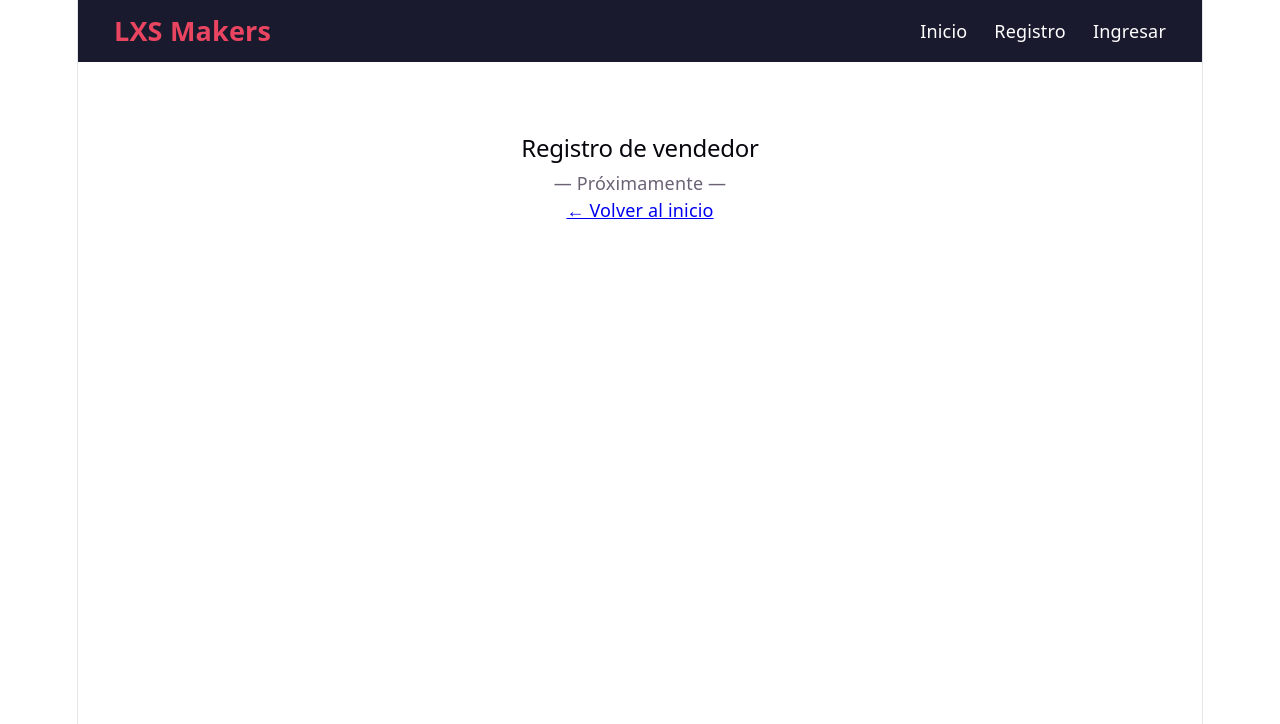
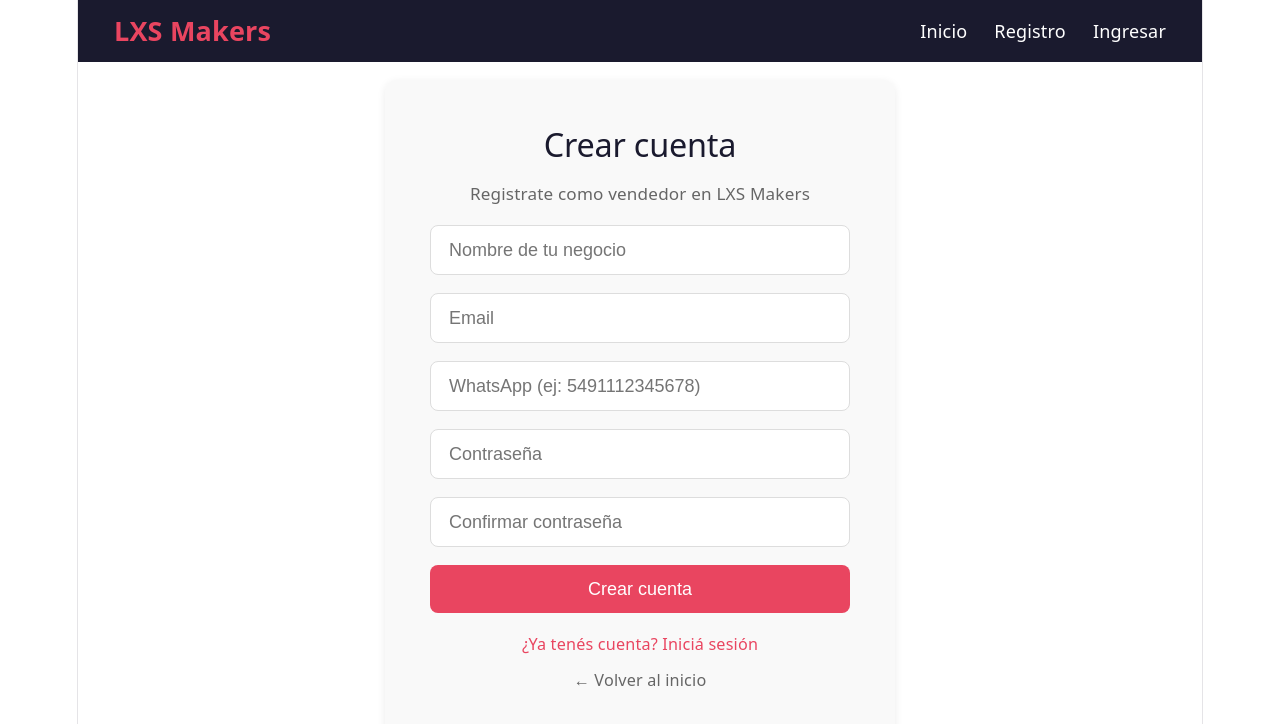
Before and after one commit to Ramiro-Mujica/lxs-makers, a React app in the folder frontend/: page /registro in a window 1280 px wide. Shown: the top 724 px of the page. Built offline with nearby package versions, Linux system fonts and the light colour scheme; the HTML template or start-up script is replaced by a standard one.

Commit message:
páginas de login y registro

```diff
--- a/frontend/src/pages/Login.jsx
+++ b/frontend/src/pages/Login.jsx
@@ -1,18 +1,180 @@
 // frontend/src/pages/Login.jsx
-import { Link } from "react-router-dom";
+import { useState } from "react";
+import { Link, useNavigate } from "react-router-dom";
 
 function Login() {
+  const navigate = useNavigate();
+  const [form, setForm] = useState({ email: "", password: "" });
+  const [error, setError] = useState("");
+  const [loading, setLoading] = useState(false);
+
+  const handleChange = (e) => {
+    setForm({ ...form, [e.target.name]: e.target.value });
+  };
+
+  const handleSubmit = async () => {
+    setError("");
+    setLoading(true);
+
+    try {
+      const response = await fetch("http://127.0.0.1:8000/auth/login", {
+        method: "POST",
+        headers: { "Content-Type": "application/json" },
+        body: JSON.stringify(form),
+      });
+
+      const data = await response.json();
+
+      if (!response.ok) {
+        setError(data.detail || "Error al iniciar sesión.");
+        return;
+      }
+
+      // Guardar token y rol en localStorage
+      localStorage.setItem("token", data.access_token);
+      localStorage.setItem("rol", data.rol);
+      localStorage.setItem("estado", data.estado);
+
+      // Redirigir según rol y estado
+      if (data.rol === "administrador") {
+        navigate("/admin");
+      } else if (data.rol === "vendedor" && data.estado === "activo") {
+        navigate("/vendedor");
+      } else if (data.rol === "vendedor" && data.estado === "pendiente") {
+        navigate("/pendiente");
+      } else {
+        setError("Tu cuenta está deshabilitada. Contactá al administrador.");
+      }
+    } catch {
+      setError("No se pudo conectar con el servidor.");
+    } finally {
+      setLoading(false);
+    }
+  };
+
   return (
     <div style={styles.container}>
-      <h2>Iniciar sesión</h2>
-      <p>— Próximamente —</p>
-      <Link to="/">← Volver al inicio</Link>
+      <div style={styles.card}>
+        <h2 style={styles.titulo}>Iniciar sesión</h2>
+        <p style={styles.subtitulo}>Accedé a tu panel de LXS Makers</p>
+
+        <input
+          style={styles.input}
+          type="email"
+          name="email"
+          placeholder="Email"
+          value={form.email}
+          onChange={handleChange}
+        />
+        <input
+          style={styles.input}
+          type="password"
+          name="password"
+          placeholder="Contraseña"
+          value={form.password}
+          onChange={handleChange}
+        />
+
+        {error && <p style={styles.error}>{error}</p>}
+
+        <button
+          style={loading ? styles.botonDesactivado : styles.boton}
+          onClick={handleSubmit}
+          disabled={loading}
+        >
+          {loading ? "Ingresando..." : "Ingresar"}
+        </button>
+
+        <div style={styles.links}>
+          <Link to="/registro" style={styles.link}>¿No tenés cuenta? Registrate</Link>
+          <Link to="/" style={styles.linkVolver}>← Volver al inicio</Link>
+        </div>
+      </div>
     </div>
   );
 }
 
 const styles = {
-  container: { maxWidth: "400px", margin: "4rem auto", textAlign: "center" },
+  container: {
+    display: "flex",
+    justifyContent: "center",
+    alignItems: "center",
+    minHeight: "80vh",
+    padding: "1rem",
+  },
+  card: {
+    backgroundColor: "#f9f9f9",
+    borderRadius: "12px",
+    padding: "2.5rem",
+    width: "100%",
+    maxWidth: "420px",
+    boxShadow: "0 2px 8px rgba(0,0,0,0.08)",
+    display: "flex",
+    flexDirection: "column",
+    gap: "1rem",
+  },
+  titulo: {
+    fontSize: "1.8rem",
+    color: "#1a1a2e",
+    margin: 0,
+    textAlign: "center",
+  },
+  subtitulo: {
+    color: "#666",
+    textAlign: "center",
+    margin: 0,
+    fontSize: "0.95rem",
+  },
+  input: {
+    width: "100%",
+    padding: "0.75rem 1rem",
+    borderRadius: "8px",
+    border: "1px solid #ddd",
+    fontSize: "1rem",
+    boxSizing: "border-box",
+  },
+  boton: {
+    backgroundColor: "#e94560",
+    color: "#fff",
+    border: "none",
+    borderRadius: "8px",
+    padding: "0.75rem",
+    fontSize: "1rem",
+    cursor: "pointer",
+    width: "100%",
+  },
+  botonDesactivado: {
+    backgroundColor: "#ccc",
+    color: "#fff",
+    border: "none",
+    borderRadius: "8px",
+    padding: "0.75rem",
+    fontSize: "1rem",
+    cursor: "not-allowed",
+    width: "100%",
+  },
+  error: {
+    color: "#e94560",
+    fontSize: "0.9rem",
+    textAlign: "center",
+    margin: 0,
+  },
+  links: {
+    display: "flex",
+    flexDirection: "column",
+    alignItems: "center",
+    gap: "0.5rem",
+  },
+  link: {
+    color: "#e94560",
+    textDecoration: "none",
+    fontSize: "0.9rem",
+  },
+  linkVolver: {
+    color: "#666",
+    textDecoration: "none",
+    fontSize: "0.9rem",
+  },
 };
 
 export default Login;
--- a/frontend/src/pages/Registro.jsx
+++ b/frontend/src/pages/Registro.jsx
@@ -1,18 +1,248 @@
 // frontend/src/pages/Registro.jsx
-import { Link } from "react-router-dom";
+import { useState } from "react";
+import { Link, useNavigate } from "react-router-dom";
 
 function Registro() {
+  const navigate = useNavigate();
+  const [form, setForm] = useState({
+    email: "",
+    password: "",
+    confirmar_password: "",
+    nombre_negocio: "",
+    whatsapp: "",
+  });
+  const [error, setError]       = useState("");
+  const [loading, setLoading]   = useState(false);
+  const [exitoso, setExitoso]   = useState(false);
+
+  const handleChange = (e) => {
+    setForm({ ...form, [e.target.name]: e.target.value });
+  };
+
+  const handleSubmit = async () => {
+    setError("");
+
+    if (form.password !== form.confirmar_password) {
+      setError("Las contraseñas no coinciden.");
+      return;
+    }
+
+    if (form.password.length < 6) {
+      setError("La contraseña debe tener al menos 6 caracteres.");
+      return;
+    }
+
+    setLoading(true);
+
+    try {
+      const response = await fetch("http://127.0.0.1:8000/auth/registro", {
+        method: "POST",
+        headers: { "Content-Type": "application/json" },
+        body: JSON.stringify({
+          email:          form.email,
+          password:       form.password,
+          nombre_negocio: form.nombre_negocio,
+          whatsapp:       form.whatsapp,
+        }),
+      });
+
+      const data = await response.json();
+
+      if (!response.ok) {
+        setError(data.detail || "Error al registrarse.");
+        return;
+      }
+
+      setExitoso(true);
+    } catch {
+      setError("No se pudo conectar con el servidor.");
+    } finally {
+      setLoading(false);
+    }
+  };
+
+  // Pantalla de éxito tras el registro
+  if (exitoso) {
+    return (
+      <div style={styles.container}>
+        <div style={styles.card}>
+          <div style={styles.iconoExito}>✓</div>
+          <h2 style={styles.titulo}>¡Registro exitoso!</h2>
+          <p style={styles.subtitulo}>
+            Tu cuenta está <strong>pendiente de aprobación</strong>.
+            El administrador revisará tu solicitud y te habilitará para usar tu panel.
+          </p>
+          <Link to="/" style={styles.botonLink}>← Volver al inicio</Link>
+        </div>
+      </div>
+    );
+  }
+
   return (
     <div style={styles.container}>
-      <h2>Registro de vendedor</h2>
-      <p>— Próximamente —</p>
-      <Link to="/">← Volver al inicio</Link>
+      <div style={styles.card}>
+        <h2 style={styles.titulo}>Crear cuenta</h2>
+        <p style={styles.subtitulo}>Registrate como vendedor en LXS Makers</p>
+
+        <input
+          style={styles.input}
+          type="text"
+          name="nombre_negocio"
+          placeholder="Nombre de tu negocio"
+          value={form.nombre_negocio}
+          onChange={handleChange}
+        />
+        <input
+          style={styles.input}
+          type="email"
+          name="email"
+          placeholder="Email"
+          value={form.email}
+          onChange={handleChange}
+        />
+        <input
+          style={styles.input}
+          type="text"
+          name="whatsapp"
+          placeholder="WhatsApp (ej: 5491112345678)"
+          value={form.whatsapp}
+          onChange={handleChange}
+        />
+        <input
+          style={styles.input}
+          type="password"
+          name="password"
+          placeholder="Contraseña"
+          value={form.password}
+          onChange={handleChange}
+        />
+        <input
+          style={styles.input}
+          type="password"
+          name="confirmar_password"
+          placeholder="Confirmar contraseña"
+          value={form.confirmar_password}
+          onChange={handleChange}
+        />
+
+        {error && <p style={styles.error}>{error}</p>}
+
+        <button
+          style={loading ? styles.botonDesactivado : styles.boton}
+          onClick={handleSubmit}
+          disabled={loading}
+        >
+          {loading ? "Registrando..." : "Crear cuenta"}
+        </button>
+
+        <div style={styles.links}>
+          <Link to="/login" style={styles.link}>¿Ya tenés cuenta? Iniciá sesión</Link>
+          <Link to="/" style={styles.linkVolver}>← Volver al inicio</Link>
+        </div>
+      </div>
     </div>
   );
 }
 
 const styles = {
-  container: { maxWidth: "400px", margin: "4rem auto", textAlign: "center" },
+  container: {
+    display: "flex",
+    justifyContent: "center",
+    alignItems: "center",
+    minHeight: "80vh",
+    padding: "1rem",
+  },
+  card: {
+    backgroundColor: "#f9f9f9",
+    borderRadius: "12px",
+    padding: "2.5rem",
+    width: "100%",
+    maxWidth: "420px",
+    boxShadow: "0 2px 8px rgba(0,0,0,0.08)",
+    display: "flex",
+    flexDirection: "column",
+    gap: "1rem",
+  },
+  titulo: {
+    fontSize: "1.8rem",
+    color: "#1a1a2e",
+    margin: 0,
+    textAlign: "center",
+  },
+  subtitulo: {
+    color: "#666",
+    textAlign: "center",
+    margin: 0,
+    fontSize: "0.95rem",
+  },
+  input: {
+    width: "100%",
+    padding: "0.75rem 1rem",
+    borderRadius: "8px",
+    border: "1px solid #ddd",
+    fontSize: "1rem",
+    boxSizing: "border-box",
+  },
+  boton: {
+    backgroundColor: "#e94560",
+    color: "#fff",
+    border: "none",
+    borderRadius: "8px",
+    padding: "0.75rem",
+    fontSize: "1rem",
+    cursor: "pointer",
+    width: "100%",
+  },
+  botonDesactivado: {
+    backgroundColor: "#ccc",
+    color: "#fff",
+    border: "none",
+    borderRadius: "8px",
+    padding: "0.75rem",
+    fontSize: "1rem",
+    cursor: "not-allowed",
+    width: "100%",
+  },
+  error: {
+    color: "#e94560",
+    fontSize: "0.9rem",
+    textAlign: "center",
+    margin: 0,
+  },
+  iconoExito: {
+    fontSize: "3rem",
+    color: "#e94560",
+    textAlign: "center",
+  },
+  botonLink: {
+    backgroundColor: "#e94560",
+    color: "#fff",
+    border: "none",
+    borderRadius: "8px",
+    padding: "0.75rem",
+    fontSize: "1rem",
+    cursor: "pointer",
+    width: "100%",
+    textAlign: "center",
+    textDecoration: "none",
+    boxSizing: "border-box",
+  },
+  links: {
+    display: "flex",
+    flexDirection: "column",
+    alignItems: "center",
+    gap: "0.5rem",
+  },
+  link: {
+    color: "#e94560",
+    textDecoration: "none",
+    fontSize: "0.9rem",
+  },
+  linkVolver: {
+    color: "#666",
+    textDecoration: "none",
+    fontSize: "0.9rem",
+  },
 };
 
 export default Registro;
```
